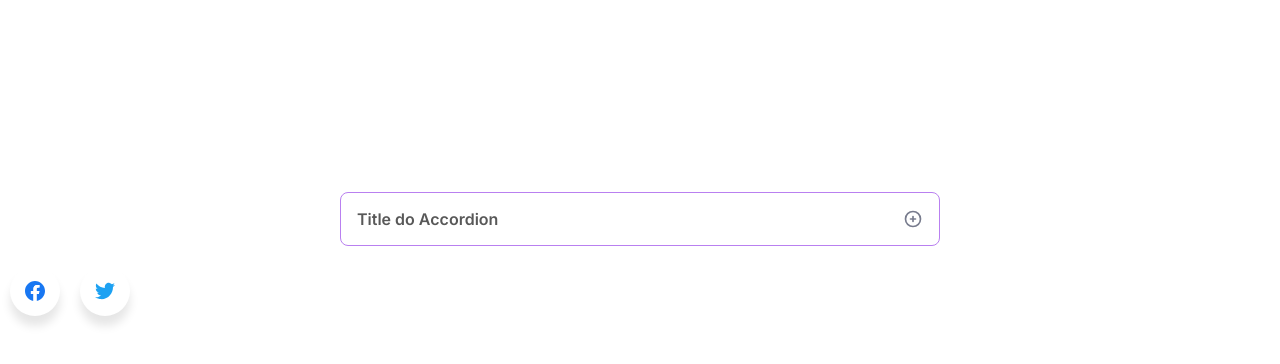
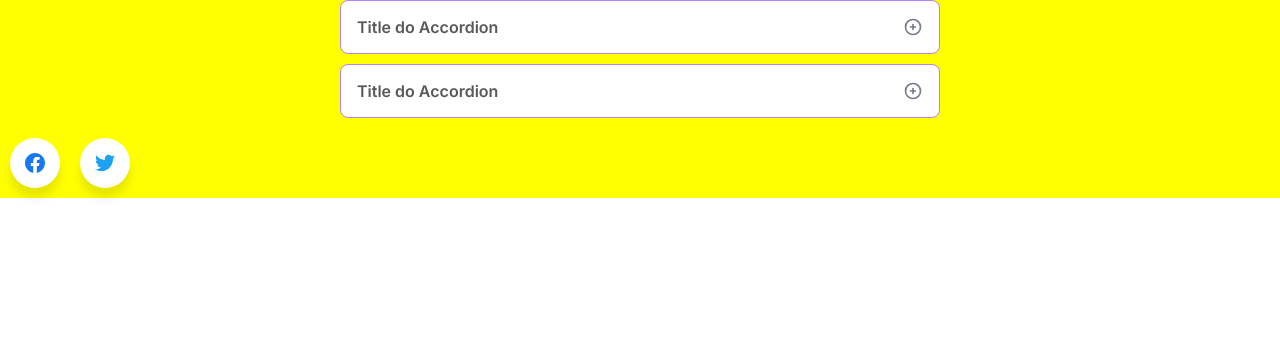
Before and after one commit to niltonc/ds-core, a Next.js app: page / in a window 1280 px wide. Shown: the top 364 px of the page. Built offline with nearby package versions, Linux system fonts and the light colour scheme.

Commit message:
styles: modify css

```diff
--- a/src/app/page.tsx
+++ b/src/app/page.tsx
@@ -15,12 +15,22 @@ export default function Home() {
     <main>
       <div
         style={{
+          gap: 10,
           display: 'flex',
-          flexDirection: 'column',
-          height: 400,
-          gap: 10
+          background: 'yellow',
+          flexDirection: 'column'
         }}
       >
+        <Accordion.Root>
+          <Accordion.Title>Title do Accordion</Accordion.Title>
+          <AccordionContent>
+            A expressão Lorem ipsum em design gráfico e editoração é um texto
+            padrão em latim utilizado na produção gráfica para preencher os
+            espaços de texto em publicações para testar e ajustar aspectos
+            visuais antes de utilizar conteúdo real.
+          </AccordionContent>
+        </Accordion.Root>
+
         <Accordion.Root>
           <Accordion.Title>Title do Accordion</Accordion.Title>
           <AccordionContent>
--- a/src/components/accordion-01/AccordionTitle.tsx
+++ b/src/components/accordion-01/AccordionTitle.tsx
@@ -5,14 +5,19 @@ import './styles.scss';
 
 type AccordionProps = {
   children?: React.ReactNode;
+  color?: string;
 };
 
 const AccordionTitle: React.FC<AccordionProps> = ({
-  children
+  children,
+  color = 'black'
 }: AccordionProps) => {
+  const titleColor = ` ${color}`;
   return (
     <summary>
-      <span className="faq-title">{children}</span>
+      <span className="faq-title" style={{ color: titleColor }}>
+        {children}
+      </span>
       <Image
         alt=""
         width={20}
--- a/src/components/accordion-01/styles.scss
+++ b/src/components/accordion-01/styles.scss
@@ -15,7 +15,6 @@ $border-radius: 4px;
   display: flex;
   flex-direction: column;
   gap: 16px;
-  margin-top: 12em;
 }
 
 details {
```
